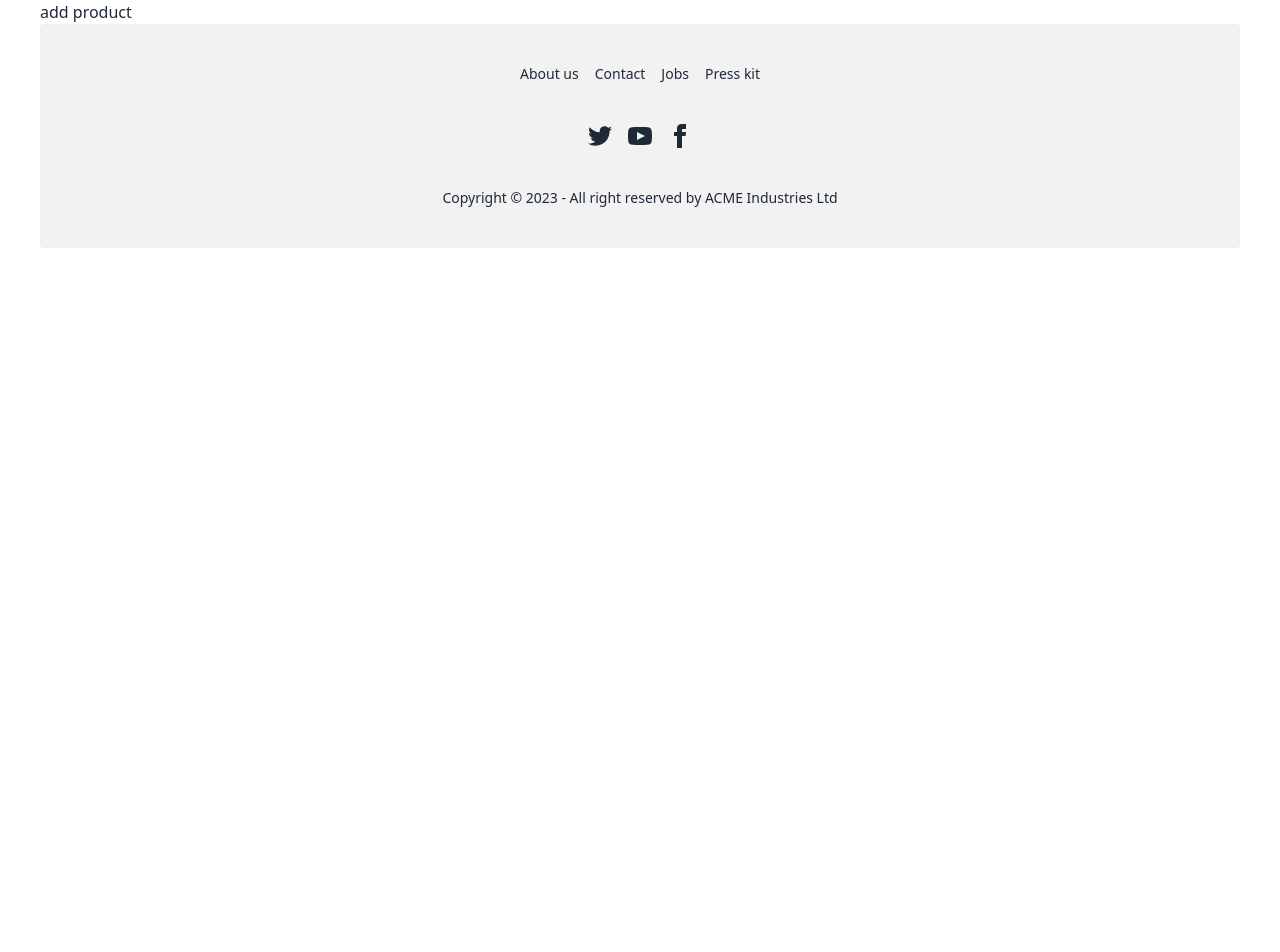
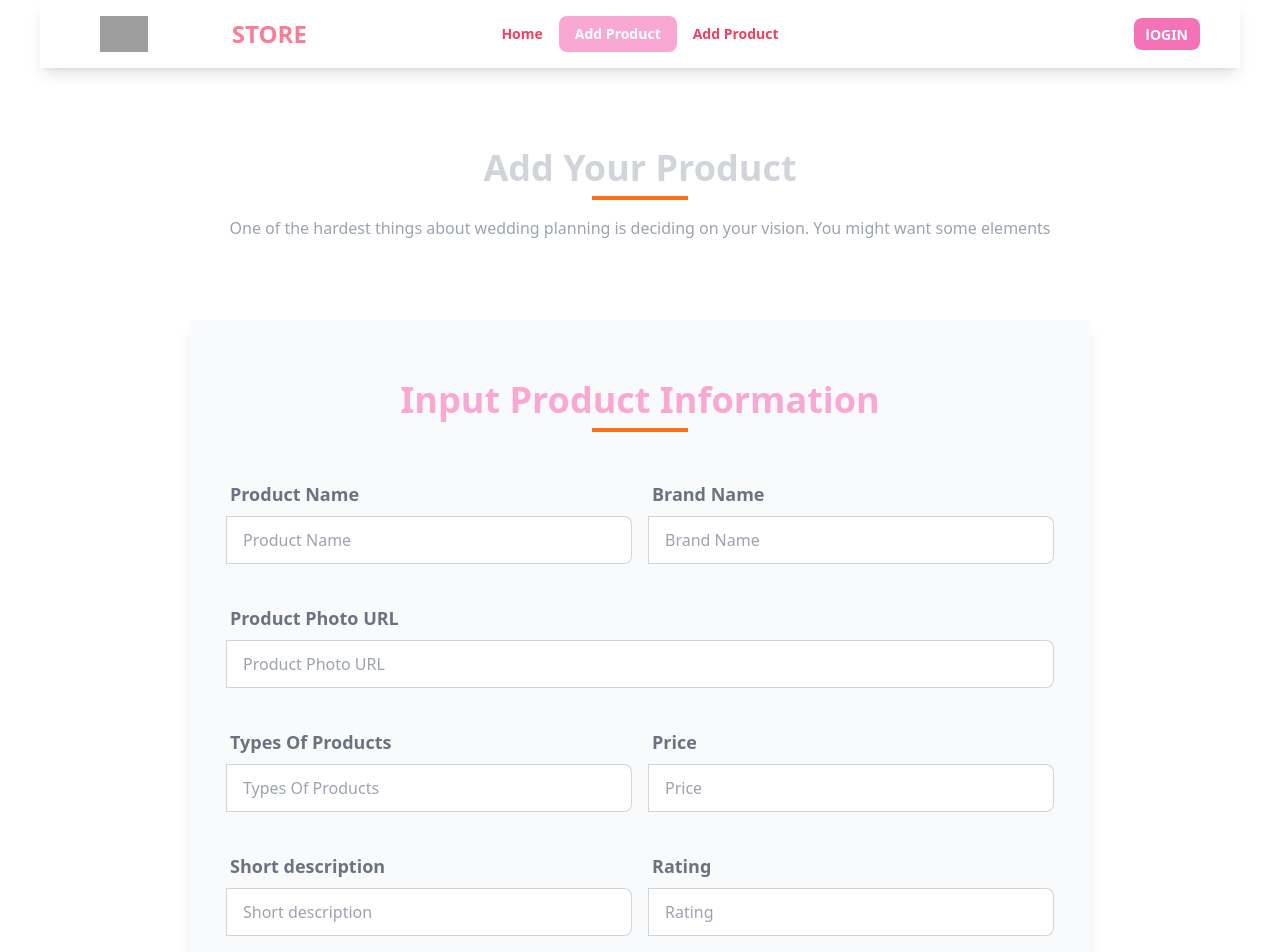
Before and after one commit to tamim6421/tec-and-electronics, a React (Vite) app: page /addProduct in a window 1280 px wide. Shown: the top 952 px of the page. Before the commit the page ends 800 px from the top, so only its background shows below. Built offline with nearby package versions, Linux system fonts and the light colour scheme; grey boxes are pictures that could not be loaded.

Commit message:
create add product form

```diff
--- a/src/Pages/AddProduct/AddProduct.jsx
+++ b/src/Pages/AddProduct/AddProduct.jsx
@@ -1,9 +1,190 @@
+
+import Navbar from "../../Components/Navbar/Navbar";
 
 
 const AddProduct = () => {
+
+    const handleAddProduct = event =>{
+        event.preventDefault()
+
+    }
     return (
         <div>
-            <h1>add product</h1>
+            <Navbar></Navbar>
+            <div className="text-center my-20">
+        <h3
+          className="text-center text-4xl text-gray-300 font-semibold"
+          data-aos="fade-down"
+        >
+
+          Add Your Product
+          <hr
+            className=" border-2 w-24 mt-2 border-orange-500 mx-auto"
+            data-aos="fade-up"
+          />
+        </h3>
+        <p className="text-gray-400 mt-4" data-aos="fade-up">
+          One of the hardest things about wedding planning is deciding on your
+          vision. You might want some elements
+        </p>
+      </div>
+
+
+      <div className="w-3/4 mx-auto bg-gray-50 p-5 shadow-lg mb-20">
+      <h3
+          className="text-center my-10 mt-10 text-4xl text-pink-300 font-semibold"
+          data-aos="fade-down"
+        >
+
+          Input Product Information
+          <hr
+            className=" border-2 w-24 mt-2 border-orange-500 mx-auto"
+            data-aos="fade-up"
+          />
+        </h3>
+
+        <form onSubmit={handleAddProduct}>
+        <div className="md:flex gap-4  mb-8 px-4">
+            <div className="form-control md:w-1/2">
+              <label className="label">
+                <span className="label-text text-gray-500 text-lg font-semibold  " data-aos="fade-up">Product Name</span>
+              </label>
+              <label className="input-group">
+                <input
+                  type="text"
+                  placeholder="Product Name"
+                  name="name"
+                  required
+                  className="input input-bordered w-full"
+                  data-aos="fade-up"
+
+                />
+              </label>
+            </div>
+            <div className="form-control md:w-1/2">
+              <label className="label">
+                <span className="label-text text-gray-500 text-lg font-semibold " data-aos="fade-down" >Brand Name</span>
+              </label>
+              <label className="input-group">
+                <input
+                  type="text"
+                  placeholder="Brand Name"
+                  name="bName"
+                  required
+                  className="input input-bordered w-full"
+                  data-aos="fade-down"
+                />
+              </label>
+            </div>
+          </div>
+
+          <div className="md:flex gap-4 mb-8 px-4">
+            <div className="form-control w-full">
+              <label className="label">
+                <span className="label-text text-gray-500 text-lg font-semibold " data-aos="fade-up">Product Photo URL</span>
+              </label>
+              <label className="input-group">
+                <input
+                  type="text"
+                  name="photo"
+
+                  placeholder="Product Photo URL"
+                  className="input input-bordered w-full"
+                  data-aos="fade-up"
+                />
+              </label>
+            </div>
+          </div>
+
+          <div className="md:flex gap-4 mb-8 px-4">
+            <div className="form-control md:w-1/2">
+              <label className="label">
+                <span className="label-text text-gray-500 text-lg font-semibold " data-aos="fade-up"> Types Of Products</span>
+              </label>
+              <label className="input-group">
+                <input
+                  type="text"
+                  name="type"
+                  required
+                  placeholder="Types Of Products"
+                  className="input input-bordered w-full"
+                  data-aos="fade-up"
+                />
+              </label>
+            </div>
+            <div className="form-control md:w-1/2">
+              <label className="label">
+                <span className="label-text text-gray-500 text-lg font-semibold " data-aos="fade-down">Price</span>
+              </label>
+              <label className="input-group">
+                <input
+                  type="text"
+                  placeholder="Price"
+                  required
+                  name="price"
+                  className="input input-bordered w-full"
+                  data-aos="fade-down"
+                />
+              </label>
+            </div>
+          </div>
+
+
+          <div className="md:flex gap-4 mb-8 px-4">
+            <div className="form-control md:w-1/2">
+              <label className="label">
+                <span className="label-text text-gray-500 text-lg font-semibold " data-aos="fade-up">Short description</span>
+              </label>
+              <label className="input-group">
+                <input
+                  type="text"
+                  name="description"
+                  required
+                  placeholder="Short description"
+                  className="input input-bordered w-full"
+                  data-aos="fade-up"
+                />
+              </label>
+            </div>
+            <div className="form-control md:w-1/2">
+              <label className="label">
+                <span className="label-text text-gray-500 text-lg font-semibold " data-aos="fade-down">Rating</span>
+              </label>
+              <label className="input-group">
+                <input
+                  type="number"
+                  placeholder="Rating"
+                    required
+                  name="rating"
+                  className="input input-bordered w-full"
+                  data-aos="fade-down"
+                />
+              </label>
+            </div>
+          </div>
+
+
+
+          <input
+            type="submit"
+            name=""
+            value="Add Product"
+            className="btn btn-block text-white bg-gray-300 hover:bg-gray-400"
+            id=""
+            data-aos="fade-down"
+          />
+        </form>
+
+        {/* <div className="my-10">
+        <Link to='/coupleInfo'>
+        <button className="btn block mx-auto w-full text-white bg-rose-300 hover:bg-rose-400" data-aos="fade-up">See Info</button>
+        </Link>
+      </div> */}
+
+      </div>
+
+
+
         </div>
     );
 };
```
